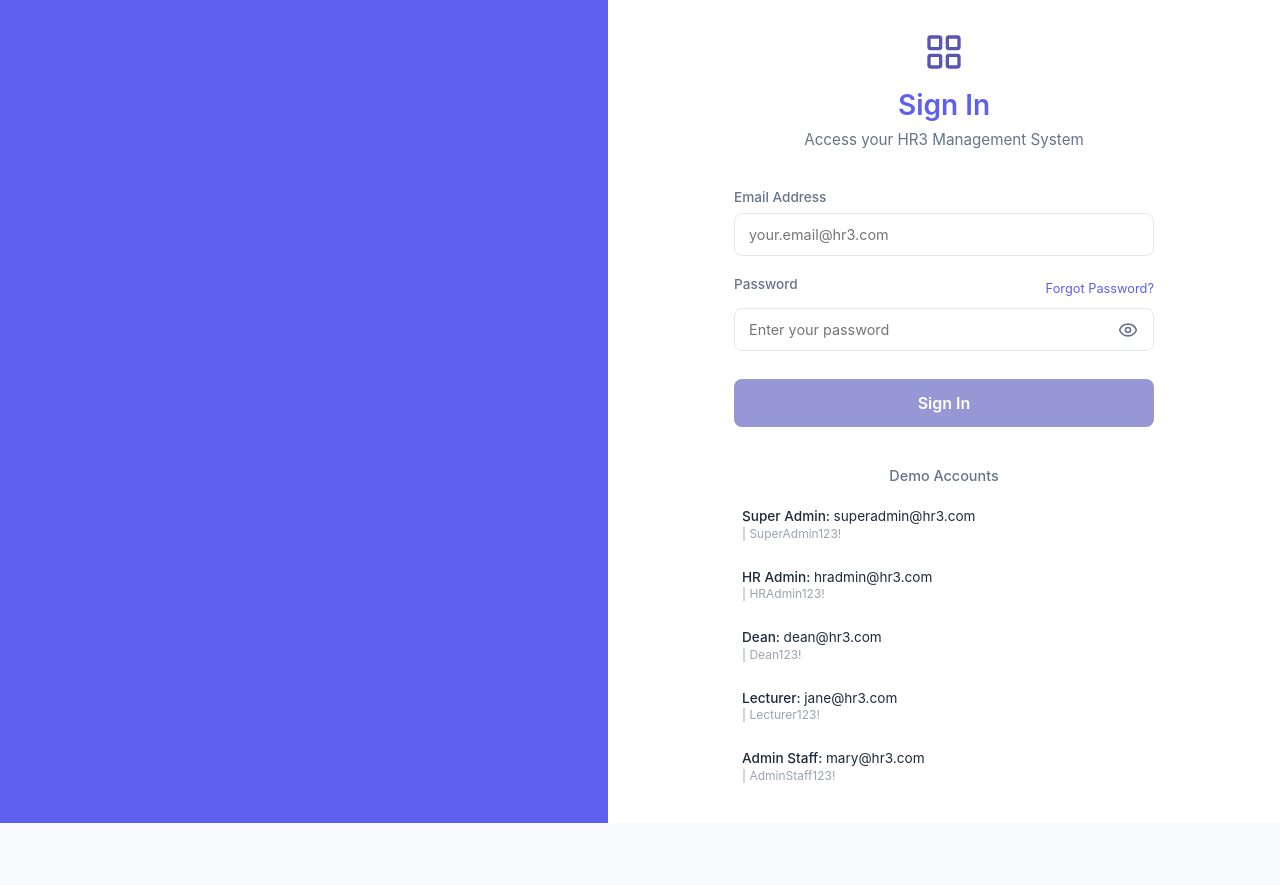
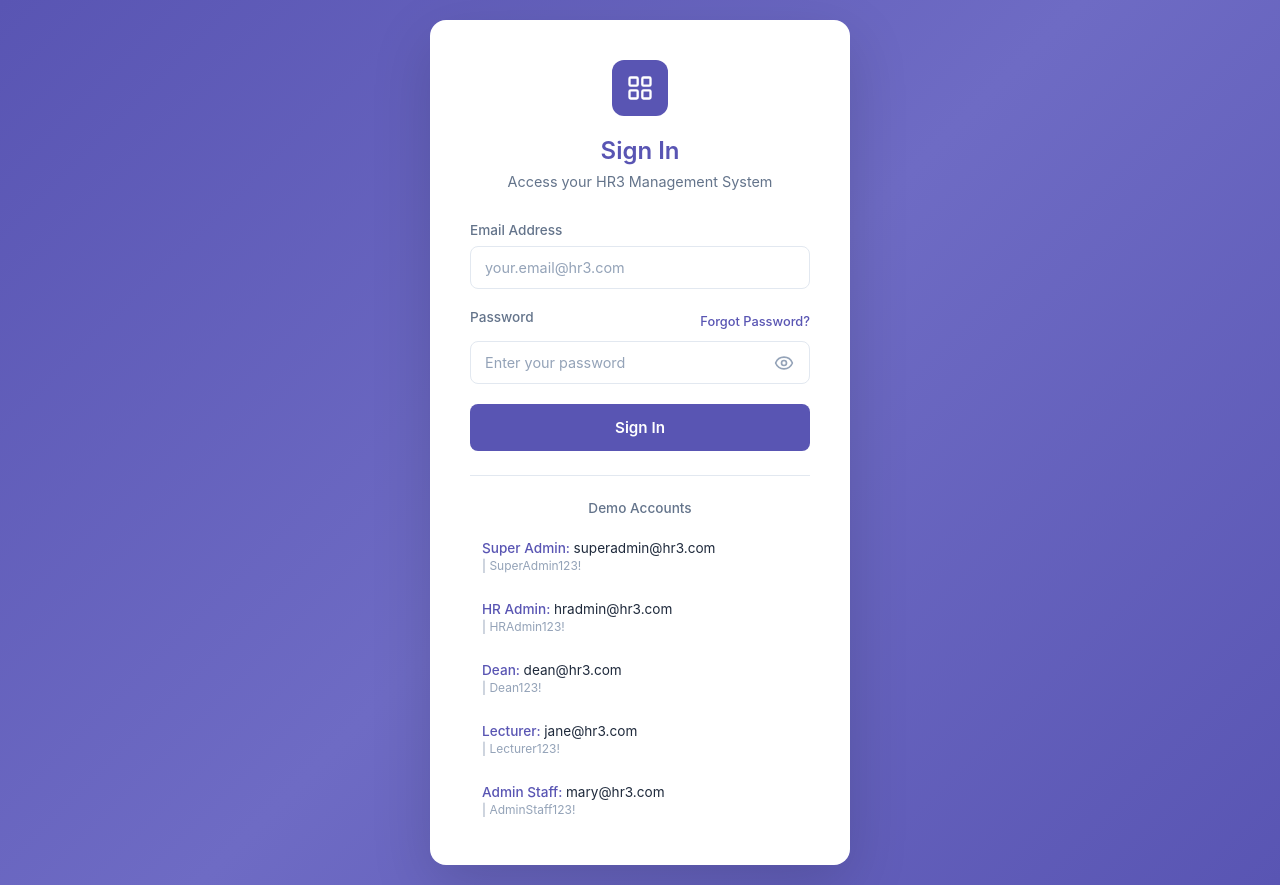
Before and after one commit to Leap0920/HR3-Management-System, a React (Vite) app: page /login in a window 1280 px wide. Before the commit the page ends 823 px from the top, so only its background shows below. Built offline with nearby package versions, Linux system fonts and the light colour scheme.

Commit message:
Done login

```diff
--- a/src/pages/Login.css
+++ b/src/pages/Login.css
@@ -1,181 +1,214 @@
 .login-container {
-    display: flex;
     min-height: 100vh;
     width: 100%;
-}
-
-.login-left {
-    flex: 1;
-    background-color: #5d5fef;
-    /* Solid purple from screenshot */
-    display: none;
-}
-
-.login-right {
-    flex: 1;
-    background-color: var(--white);
     display: flex;
     align-items: center;
     justify-content: center;
-    padding: 2rem;
+    background: linear-gradient(135deg, #5955B3 0%, #6e6bc4 50%, #5955B3 100%);
+    padding: 20px;
 }
 
-@media (min-width: 1024px) {
-    .login-left {
-        display: block;
-    }
-}
-
-.login-form-wrapper {
+.login-card {
+    background: white;
+    border-radius: 16px;
+    padding: 40px;
     width: 100%;
     max-width: 420px;
+    box-shadow: 0 20px 60px rgba(0, 0, 0, 0.15);
 }
 
 .login-header {
     text-align: center;
-    margin-bottom: 2.5rem;
+    margin-bottom: 32px;
 }
 
 .logo-container {
-    margin-bottom: 1rem;
+    width: 56px;
+    height: 56px;
+    background: #5955B3;
+    border-radius: 12px;
     display: flex;
+    align-items: center;
     justify-content: center;
+    margin: 0 auto 20px;
+}
+
+.logo-container svg {
+    color: white;
 }
 
 .login-header h1 {
-    font-size: 1.75rem;
-    color: #5d5fef;
+    font-size: 1.5rem;
+    color: #5955B3;
     font-weight: 600;
-    margin-bottom: 0.5rem;
+    margin: 0 0 8px;
 }
 
-.subtitle {
-    color: var(--text-muted);
-    font-size: 0.95rem;
+.login-header .subtitle {
+    color: #64748b;
+    font-size: 0.9rem;
+    margin: 0;
+}
+
+.error-message {
+    background: #fee2e2;
+    color: #dc2626;
+    padding: 12px 16px;
+    border-radius: 8px;
+    margin-bottom: 16px;
+    font-size: 0.9rem;
+}
+
+.login-form {
+    margin-bottom: 24px;
 }
 
 .form-group {
-    margin-bottom: 1.5rem;
+    margin-bottom: 20px;
 }
 
 .form-group label {
     display: block;
-    font-size: 0.875rem;
+    font-size: 0.85rem;
     font-weight: 500;
-    color: var(--text-main);
-    margin-bottom: 0.5rem;
+    color: #1e293b;
+    margin-bottom: 8px;
 }
 
 .label-row {
     display: flex;
     justify-content: space-between;
     align-items: center;
-    margin-bottom: 0.5rem;
+    margin-bottom: 8px;
+}
+
+.label-row label {
+    margin-bottom: 0;
 }
 
 .form-group input {
     width: 100%;
-    padding: 0.75rem 1rem;
-    border: 1px solid var(--input-border);
-    border-radius: var(--radius);
+    padding: 12px 16px;
+    border: 1px solid #e2e8f0;
+    border-radius: 8px;
     font-size: 0.95rem;
     outline: none;
     transition: border-color 0.2s;
+    color: #1e293b;
+}
+
+.form-group input::placeholder {
+    color: #94a3b8;
 }
 
 .form-group input:focus {
-    border-color: #5d5fef;
+    border-color: #5955B3;
 }
 
 .password-input-wrapper {
     position: relative;
 }
 
+.password-input-wrapper input {
+    padding-right: 48px;
+}
+
 .toggle-password {
     position: absolute;
-    right: 1rem;
+    right: 12px;
     top: 50%;
     transform: translateY(-50%);
-    color: var(--text-muted);
+    color: #94a3b8;
     display: flex;
     align-items: center;
+    padding: 4px;
+    cursor: pointer;
+}
+
+.toggle-password:hover {
+    color: #64748b;
 }
 
 .forgot-password {
     font-size: 0.8rem;
-    color: #5d5fef;
+    color: #5955B3;
     text-decoration: none;
+    font-weight: 500;
+}
+
+.forgot-password:hover {
+    text-decoration: underline;
 }
 
 .submit-btn {
     width: 100%;
-    background-color: #9aa8d6;
-    /* Lighter purple for disabled/default state, or match solid */
-    background-color: #a0a2df;
-    background-color: #9395d6;
-    background-color: #8b8dd1;
-    /* Adjust to match screenshot button */
-    background-color: #9fa1e0;
-    /* Actual screenshot button looks like a soft purple */
-    background-color: #9698d6;
-
+    background: #5955B3;
     color: white;
-    padding: 0.875rem;
-    border-radius: var(--radius);
+    padding: 14px;
+    border-radius: 8px;
     font-weight: 600;
-    font-size: 1rem;
-    transition: background-color 0.2s;
-    margin-top: 0.5rem;
+    font-size: 0.95rem;
+    transition: all 0.2s;
+    border: none;
+    cursor: pointer;
 }
 
 .submit-btn:hover {
-    background-color: #7c7dbf;
+    background: #4a469e;
+    transform: translateY(-1px);
+    box-shadow: 0 4px 12px rgba(89, 85, 179, 0.3);
+}
+
+.submit-btn:disabled {
+    opacity: 0.7;
+    cursor: not-allowed;
+    transform: none;
 }
 
 .demo-accounts {
-    margin-top: 2.5rem;
-    background-color: #fff;
-    border-radius: var(--radius);
+    border-top: 1px solid #e2e8f0;
+    padding-top: 24px;
 }
 
 .demo-accounts h3 {
-    font-size: 0.9rem;
+    font-size: 0.85rem;
     text-align: center;
-    color: var(--text-muted);
-    margin-bottom: 1rem;
+    color: #64748b;
+    margin: 0 0 16px;
     font-weight: 500;
 }
 
 .demo-list {
     display: flex;
     flex-direction: column;
-    gap: 0.75rem;
+    gap: 12px;
 }
 
 .demo-item {
-    font-size: 0.85rem;
-    color: var(--text-muted);
     cursor: pointer;
-    padding: 0.5rem;
-    border-radius: 4px;
-    transition: background-color 0.1s;
+    padding: 8px 12px;
+    border-radius: 6px;
+    transition: background-color 0.15s;
 }
 
 .demo-item:hover {
-    background-color: #f9fafb;
+    background-color: #f8fafc;
 }
 
 .demo-role {
+    font-size: 0.85rem;
+    color: #5955B3;
     font-weight: 500;
-    color: var(--text-main);
-    margin-bottom: 0.1rem;
+    margin: 0 0 2px;
 }
 
-.demo-email {
+.demo-role .demo-email {
+    color: #1e293b;
     font-weight: 400;
 }
 
 .demo-pass {
-    color: #9ca3af;
+    color: #94a3b8;
     font-size: 0.75rem;
+    margin: 0;
 }
--- a/src/pages/Login.tsx
+++ b/src/pages/Login.tsx
@@ -1,107 +1,85 @@
-import { useState, useEffect } from 'react';
-import { useNavigate } from 'react-router-dom';
-import { Eye, EyeOff, LayoutGrid } from 'lucide-react';
-import { useAuth } from '../context/AuthContext';
-import './Login.css';
+import { useState, useEffect } from "react";
+import { useNavigate } from "react-router-dom";
+import { Eye, EyeOff, LayoutGrid } from "lucide-react";
+import { useAuth } from "../context/AuthContext";
+import "./Login.css";
 
 const DEMO_ACCOUNTS = [
-  { role: 'Super Admin', email: 'superadmin@hr3.com', pass: 'SuperAdmin123!', path: '/dashboard' },
-  { role: 'HR Admin', email: 'hradmin@hr3.com', pass: 'HRAdmin123!', path: '/hr-admin' },
-  { role: 'Dean', email: 'dean@hr3.com', pass: 'Dean123!', path: '/dean' },
-  { role: 'Lecturer', email: 'jane@hr3.com', pass: 'Lecturer123!', path: '/lecturer' },
-  { role: 'Admin Staff', email: 'mary@hr3.com', pass: 'AdminStaff123!', path: '/admin-staff' },
+  {
+    role: "Super Admin:",
+    email: "superadmin@hr3.com",
+    pass: "SuperAdmin123!",
+  },
+  { role: "HR Admin:", email: "hradmin@hr3.com", pass: "HRAdmin123!" },
+  { role: "Dean:", email: "dean@hr3.com", pass: "Dean123!" },
+  { role: "Lecturer:", email: "jane@hr3.com", pass: "Lecturer123!" },
+  { role: "Admin Staff:", email: "mary@hr3.com", pass: "AdminStaff123!" },
 ];
 
-// Map roles to dashboard paths
 const roleDashboardMap: Record<string, string> = {
-  superadmin: '/dashboard',
-  hradmin: '/hr-admin',
-  dean: '/dean',
-  lecturer: '/lecturer',
-  adminstaff: '/admin-staff'
+  superadmin: "/dashboard",
+  hradmin: "/hr-admin",
+  dean: "/dean",
+  lecturer: "/lecturer",
+  adminstaff: "/admin-staff",
 };
 
 export default function Login() {
   const [showPassword, setShowPassword] = useState(false);
-  const [email, setEmail] = useState('');
-  const [password, setPassword] = useState('');
-  const [error, setError] = useState('');
+  const [email, setEmail] = useState("");
+  const [password, setPassword] = useState("");
+  const [error, setError] = useState("");
   const [isSubmitting, setIsSubmitting] = useState(false);
 
   const navigate = useNavigate();
   const { login, logout, isAuthenticated, user } = useAuth();
 
-  // Redirect if already authenticated
   useEffect(() => {
     if (isAuthenticated && user) {
-      const dashboard = roleDashboardMap[user.role] || '/dashboard';
+      const dashboard = roleDashboardMap[user.role] || "/dashboard";
       navigate(dashboard, { replace: true });
     }
   }, [isAuthenticated, user, navigate]);
 
   const handleDemoClick = async (demoEmail: string, demoPass: string) => {
-    // Clear any existing auth state first
     logout();
-
     setEmail(demoEmail);
     setPassword(demoPass);
-    setError('');
+    setError("");
     setIsSubmitting(true);
 
     const result = await login(demoEmail, demoPass);
-
     if (!result.success) {
-      setError(result.error || 'Login failed');
+      setError(result.error || "Login failed");
     }
     setIsSubmitting(false);
-    // Navigation handled by useEffect when auth state changes
   };
 
   const handleSubmit = async (e: React.FormEvent) => {
     e.preventDefault();
-    // Clear any existing auth state first
     logout();
-
-    setError('');
+    setError("");
     setIsSubmitting(true);
 
     const result = await login(email, password);
-
     if (!result.success) {
-      setError(result.error || 'Login failed');
+      setError(result.error || "Login failed");
     }
     setIsSubmitting(false);
-    // Navigation handled by useEffect when auth state changes
   };
 
   return (
     <div className="login-container">
-      <div className="login-left">
-        {/* Decorative background or branding can go here */}
-      </div>
-
-      <div className="login-right">
-        <div className="login-form-wrapper">
+      <div className="login-card">
         <div className="login-header">
           <div className="logo-container">
-              <LayoutGrid size={40} color="var(--primary-color)" />
+            <LayoutGrid size={28} />
           </div>
           <h1>Sign In</h1>
           <p className="subtitle">Access your HR3 Management System</p>
         </div>
 
-          {error && (
-            <div className="error-message" style={{
-              background: '#fee2e2',
-              color: '#dc2626',
-              padding: '12px 16px',
-              borderRadius: '8px',
-              marginBottom: '16px',
-              fontSize: '0.9rem'
-            }}>
-              {error}
-            </div>
-          )}
+        {error && <div className="error-message">{error}</div>}
 
         <form onSubmit={handleSubmit} className="login-form">
           <div className="form-group">
@@ -120,7 +98,9 @@ export default function Login() {
           <div className="form-group">
             <div className="label-row">
               <label htmlFor="password">Password</label>
-                <a href="#" className="forgot-password">Forgot Password?</a>
+              <a href="#" className="forgot-password">
+                Forgot Password?
+              </a>
             </div>
             <div className="password-input-wrapper">
               <input
@@ -143,7 +123,7 @@ export default function Login() {
           </div>
 
           <button type="submit" className="submit-btn" disabled={isSubmitting}>
-              {isSubmitting ? 'Signing In...' : 'Sign In'}
+            {isSubmitting ? "Signing In..." : "Sign In"}
           </button>
         </form>
 
@@ -154,10 +134,17 @@ export default function Login() {
               <div
                 key={index}
                 className="demo-item"
-                  onClick={() => !isSubmitting && handleDemoClick(acc.email, acc.pass)}
-                  style={{ opacity: isSubmitting ? 0.5 : 1, cursor: isSubmitting ? 'not-allowed' : 'pointer' }}
+                onClick={() =>
+                  !isSubmitting && handleDemoClick(acc.email, acc.pass)
+                }
+                style={{
+                  opacity: isSubmitting ? 0.5 : 1,
+                  cursor: isSubmitting ? "not-allowed" : "pointer",
+                }}
               >
-                  <p className="demo-role">{acc.role}: <span className="demo-email">{acc.email}</span></p>
+                <p className="demo-role">
+                  {acc.role} <span className="demo-email">{acc.email}</span>
+                </p>
                 <p className="demo-pass">| {acc.pass}</p>
               </div>
             ))}
@@ -165,6 +152,5 @@ export default function Login() {
         </div>
       </div>
     </div>
-    </div>
   );
 }
```
Lines whose indentation alone changed are shown as unchanged.
